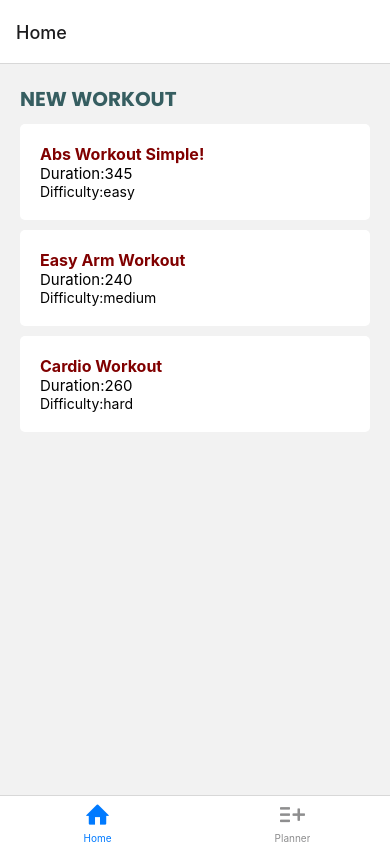
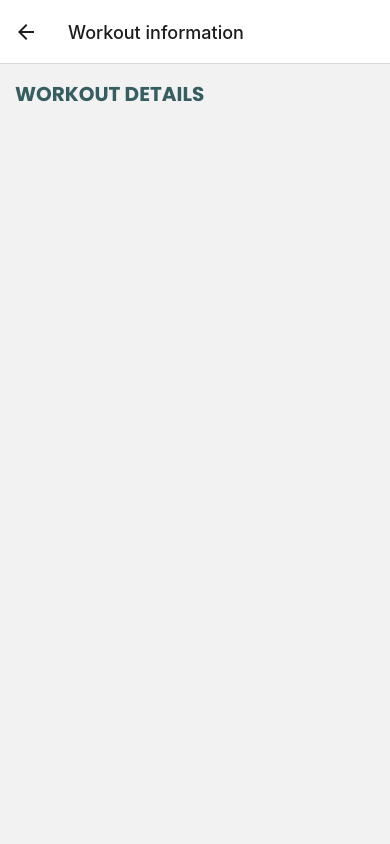
Before and after one commit to stephenprin/WorkoutApp-React-Native, a React Native app: screen /workoutdetails in a window 390 px wide. Built offline with nearby package versions, Linux system fonts and the light colour scheme.

Commit message:
added a workout screen

```diff
--- /dev/null
+++ b/components/styled/PoppinText.tsx
@@ -0,0 +1,12 @@
+import React from 'react'
+import {Text} from 'react-native'
+
+
+export function PoppinText(props:Text['props']) {
+    return (
+        <Text
+          {...props}
+            style={[props.style, { fontFamily: 'poppins' }]}
+        />
+    )
+}
--- a/components/workappItem.tsx
+++ b/components/workappItem.tsx
@@ -1,20 +1,21 @@
 import { View, Text, Button, StyleSheet, ImageBackground, FlatList } from 'react-native'
 import { workTypes } from '../types/workTypes'
+import secToMin from '../utils'
 
 
 
-export const renderItem = ({ item }: { item: workTypes }) =>
+export const RenderItem = ({ item }: { item: workTypes }) =>
 
 <View style={styles.container}>
         <Text style={styles.name}>{item.name}</Text>
-        <Text style={styles.duration}>Duration:{item.duration}</Text>
+        <Text style={styles.duration}>Duration: {secToMin(item.duration)}</Text>
      <Text style={styles.diff}>Difficulty:{item.difficulty}</Text>
 </View>
 
 const styles = StyleSheet.create({
     container: {
         padding: 20,
-        marginBottom: 10,
+        marginBottom: 12,
 
         borderRadius: 5,
 
@@ -31,6 +32,7 @@ const styles = StyleSheet.create({
     duration: {
         fontSize: 15,
         color: 'black',
+
     },
         diff: {
             fontSize: 14,
--- a/navigation/index.tsx
+++ b/navigation/index.tsx
@@ -5,6 +5,7 @@ import { createBottomTabNavigator } from "@react-navigation/bottom-tabs";
 import { NavigationContainer } from "@react-navigation/native";
 import HomeScreen from "../screens/HomeScreen";
 import PlannerScreen from "../screens/PlannerScreen";
+import WorkoutDetails from '../screens/WorkoutDetails';
 
 
 
@@ -25,7 +26,8 @@ const Stack = createNativeStackNavigator();
 function RootNavigator() {
     return (
         <Stack.Navigator  >
-                <Stack.Screen name="Root" component={BottomTabNavigator} options={{headerShown:false}} />
+            <Stack.Screen name="Root" component={BottomTabNavigator} options={{ headerShown: false }} />
+            <Stack.Screen name="workoutdetails" component={WorkoutDetails} options={{title:'Workout information'}} />
 
         </Stack.Navigator>
     )
--- a/screens/HomeScreen.tsx
+++ b/screens/HomeScreen.tsx
@@ -1,26 +1,32 @@
-import { View, Text, Button, StyleSheet, ImageBackground, FlatList } from 'react-native'
+import { View, Text, Button, StyleSheet, ImageBackground, FlatList, Pressable } from 'react-native'
 import { NativeStackHeaderProps } from '@react-navigation/native-stack'
 
 import data from '../data.json'
 import { SafeAreaView } from 'react-native-safe-area-context'
 import { workTypes } from '../types/workTypes'
-import { renderItem } from '../components/workappItem'
+import { RenderItem } from '../components/workappItem'
+import { PoppinText } from '../components/styled/PoppinText'
 
 
 type navigationType = NativeStackHeaderProps
 
 export default function HomeScreen({ navigation }: navigationType) {
 
-
-
-
-
     return (
         <View style={styles.container}>
             <Text style={styles.header}>new workout</Text>
+
             <FlatList
                 data={data as workTypes[]}
-                renderItem={ renderItem}
+                renderItem={({ item }) => {
+                    return (
+                        <Pressable
+                            onPress={() => navigation.navigate('workoutdetails', { item })}
+                        >
+                            <RenderItem item={item} />
+                        </Pressable>
+                    )
+                }}
                 keyExtractor={(item) => item.slug}
 
             />
@@ -31,7 +37,7 @@ export default function HomeScreen({ navigation }: navigationType) {
 
 const styles = StyleSheet.create({
     container: {
-        padding: 20,
+        padding: 15,
         flex: 1,
         fontFamily:'poppins'
 
--- a/screens/PlannerScreen.tsx
+++ b/screens/PlannerScreen.tsx
@@ -6,11 +6,7 @@ type navigationType = NativeStackHeaderProps
 
 export default function PlannerScreen({ navigation }: navigationType) {
 
-    useEffect(() => {
-        console.log("PlannerScreen mounted")
 
-        return () => console.log('Unmounted planner' )
-    }, [])
     return (
         <View>
             <Text>Planner Screen</Text>
--- /dev/null
+++ b/screens/WorkoutDetails.tsx
@@ -0,0 +1,37 @@
+import { View, Text, Button, StyleSheet} from 'react-native'
+import { NativeStackHeaderProps } from '@react-navigation/native-stack'
+
+
+
+type navigationType = NativeStackHeaderProps
+
+export default function HomeScreen({ navigation }: navigationType) {
+
+    return (
+        <View style={styles.container}>
+            <Text style={styles.header}>Workout Details</Text>
+
+        </View>
+    )
+}
+
+
+const styles = StyleSheet.create({
+    container: {
+        padding: 15,
+        flex: 1,
+        fontFamily:'poppins'
+
+    },
+    header:{
+    fontSize: 20,
+    fontWeight: 'bold',
+    color: '#06383ccc',
+    marginBottom: 10,
+    textTransform: 'uppercase',
+    fontFamily:'poppins-bold'
+
+
+    }
+
+})
--- /dev/null
+++ b/utils/index.ts
@@ -0,0 +1,5 @@
+
+
+export default function secToMin(sec: number) {
+    return Math.floor( + sec / 60) +" min" + " and " + ("0" + sec % 60).slice(-2) + " sec";
+}
```
